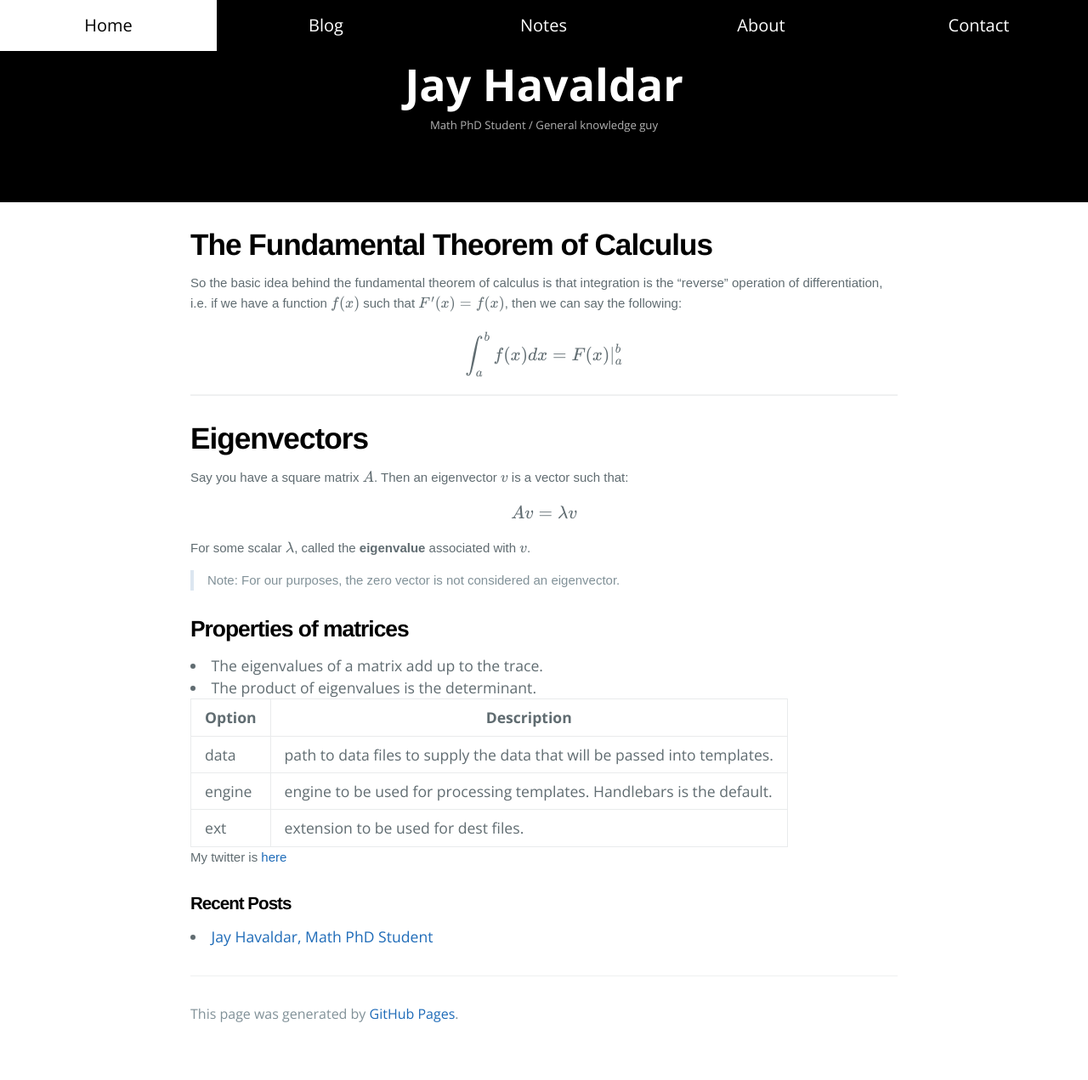
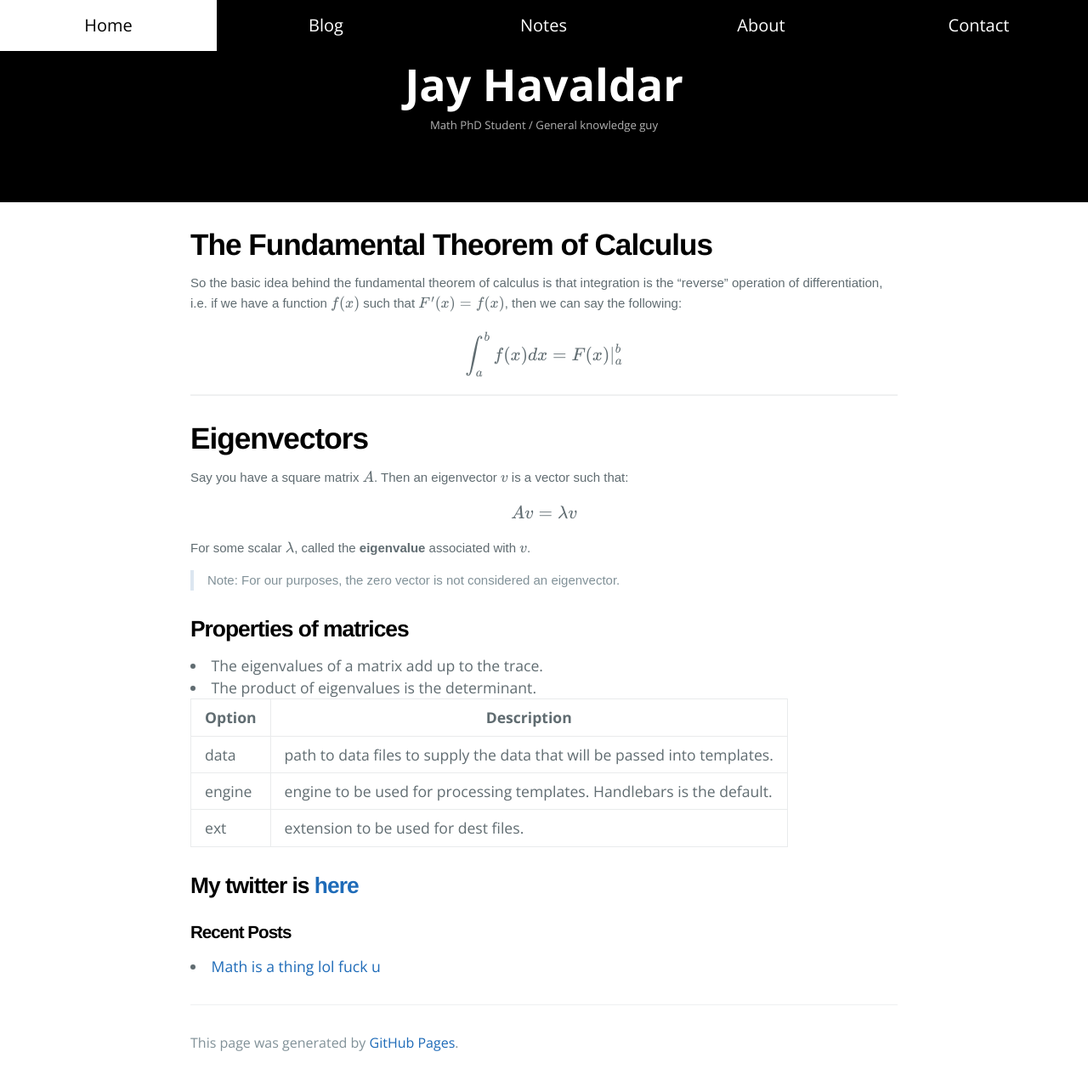
Before and after one commit to jhavaldar/jhavaldar.github.io, a Jekyll site: the page built from _posts/2017-06-21-the-summer-solstice.md, in a window 1280 px wide. Shown: the whole page at 85% size. Built offline with Jekyll 4.4.1, drawn with Linux system fonts in a browser that asks for light colours; some web fonts are replaced; formulas are drawn with MathJax 3; before the commit the page ends 1237 px from its top, so only the background shows below that.

```diff
--- a/_posts/2017-06-21-the-summer-solstice.md
+++ b/_posts/2017-06-21-the-summer-solstice.md
@@ -1,6 +1,6 @@
 ---
 layout: default
-title: Jay Havaldar, Math PhD Student
+title: Math is a thing lol fuck u
 ---
 
 # The Fundamental Theorem of Calculus
@@ -29,3 +29,4 @@ For some scalar $\lambda$, called the **eigenvalue** associated with $v$.
 | ext    | extension to be used for dest files. |
 
 My twitter is [here](https://twitter.com/ItsJayOrIsIt)
+---
```
Also changed, not shown: index.md (line endings or trailing spaces).
